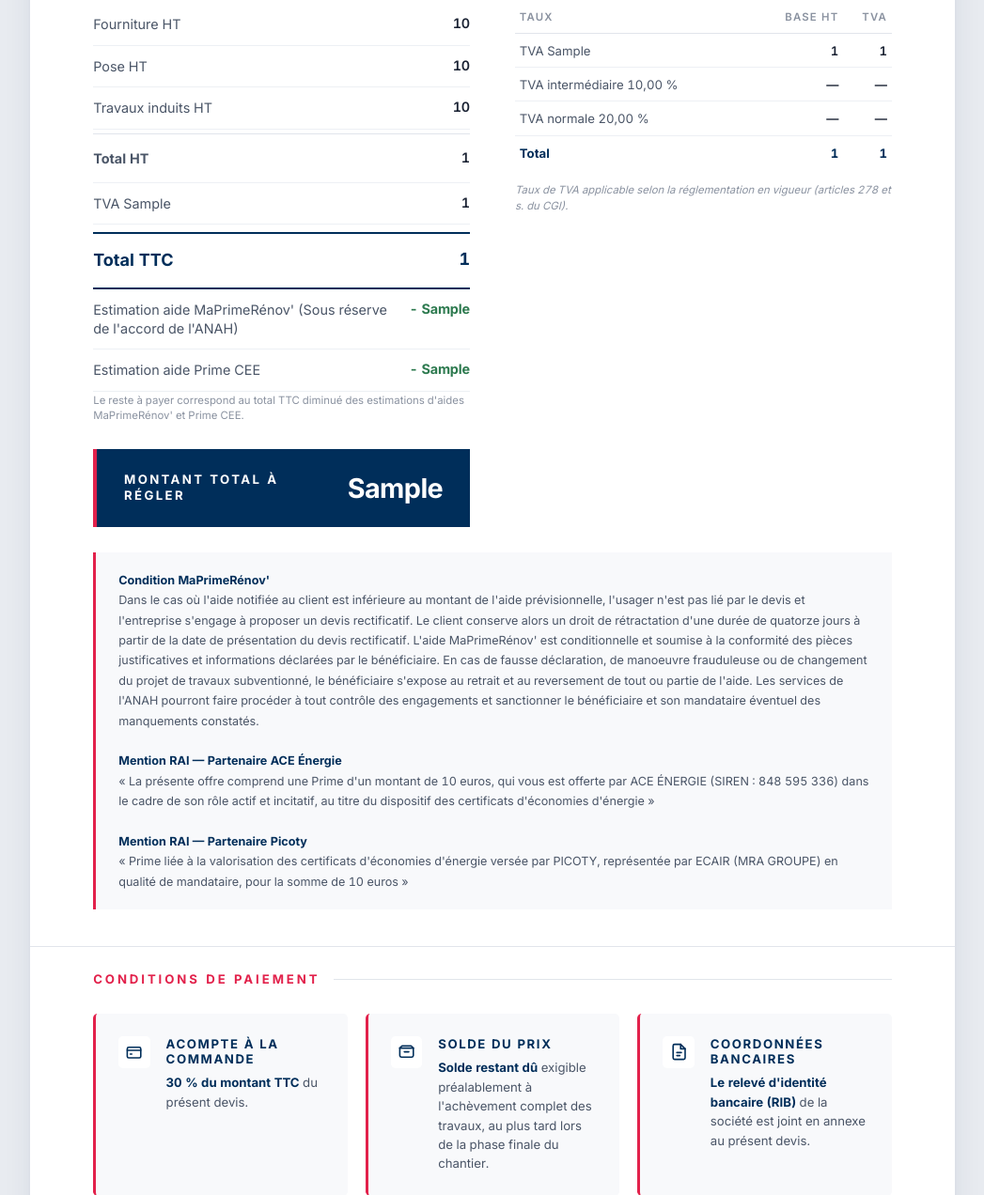
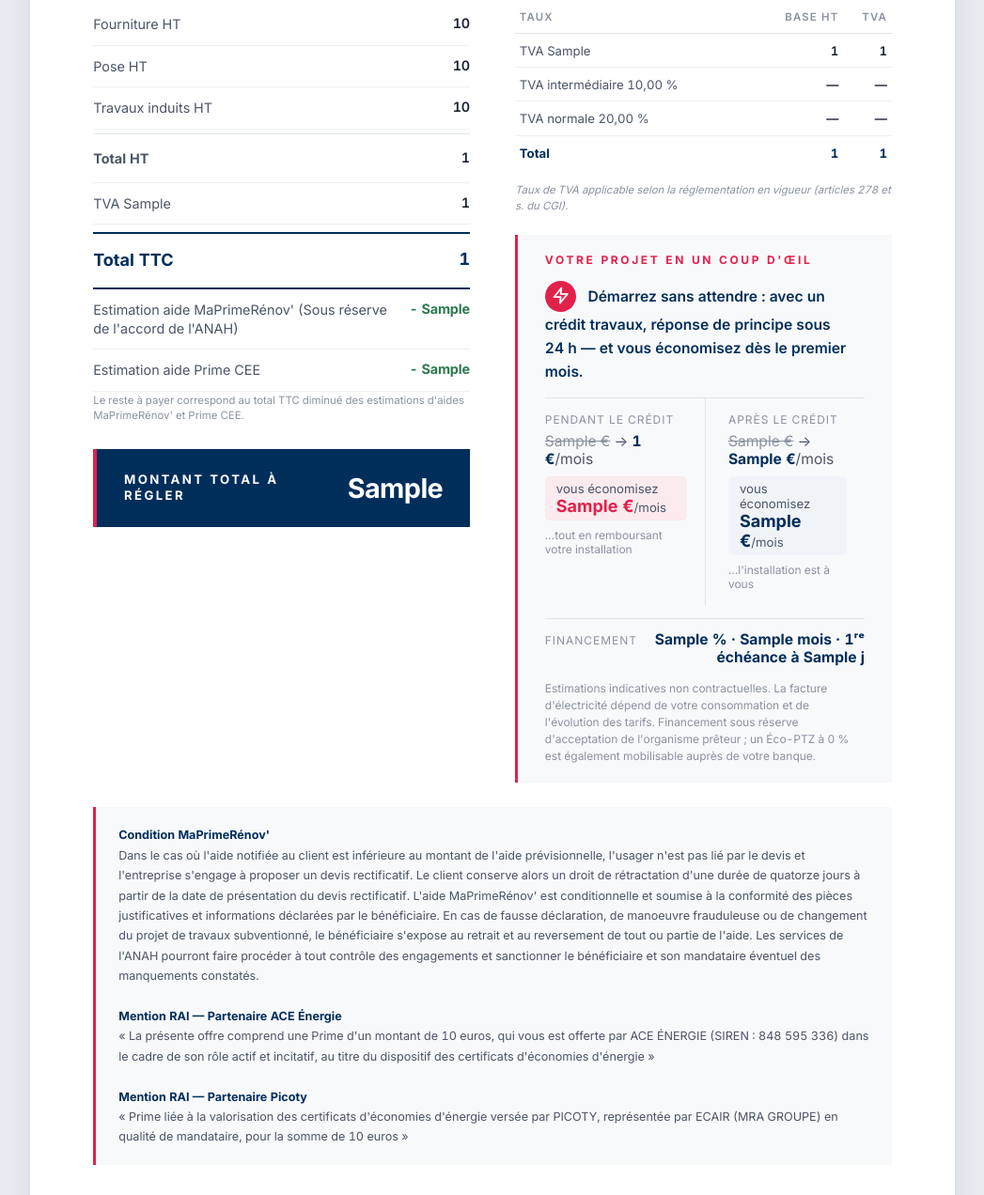
Before and after one commit to avibenchetrit-debug/hexa-pac-lite, a FastAPI app: template templates/devis_pac.html in a window 1280 px wide. Shown: the part 2754-4026 px from the top of the page at 94% size, without its empty margins (116-1163 px from the left). Run offline with FastAPI, Linux system fonts and the light colour scheme; the template is opened without the code that fills it: most values are stand-ins (such as "Sample title", 1, 10 or a date in 2020).

Commit message:
phase 2B: bloc apercu projet sur le devis (economie avec/apres credit)
Co-Authored-By: Claude Opus 4.8 (1M context) <noreply@anthropic.com>

```diff
--- a/main.py
+++ b/main.py
@@ -1832,6 +1832,29 @@ def _build_devis_context(request: Request, numero: str) -> dict:
         devis_value(state, "service", default="chauffage_ecs"),
         facture_avant, admin,
     )
+    _eco = context.get("economie_devis") or {}
+    _fin = context.get("financement_devis") or {}
+    projet_apercu = None
+    if _eco.get("facture_apres_mois") and _eco.get("facture_avant_mois"):
+        _fav = float_value(_eco.get("facture_avant_mois"))
+        _fap = float_value(_eco.get("facture_apres_mois"))
+        _mens = float_value(_fin.get("mensualite"))
+        _total_credit = round(_fap + _mens)
+        _eco_pendant = round(_fav - _total_credit)
+        _eco_apres = round(_fav - _fap)
+        if _fav > 0 and _eco_pendant > 0 and _eco_apres > 0:
+            projet_apercu = {
+                "facture_avant": round(_fav),
+                "facture_apres": round(_fap),
+                "total_credit": _total_credit,
+                "mensualite_credit": round(_mens),
+                "eco_pendant": _eco_pendant,
+                "eco_apres": _eco_apres,
+                "taux_pct": _fin.get("taux_pct"),
+                "duree_mois": _fin.get("duree_mois"),
+                "premiere_echeance_jours": _fin.get("premiere_echeance_jours"),
+            }
+    context["projet_apercu"] = projet_apercu
     return context
 
 
--- a/templates/devis_pac_template.html
+++ b/templates/devis_pac_template.html
@@ -2115,6 +2115,27 @@
     font-style: italic;
     line-height: 1.5;
   }
+  .projet-apercu { margin: 18px 0 0; background: var(--gris-fond); border-left: 3px solid var(--rouge); padding: 16px 24px; }
+  .projet-apercu-title { font-size: 10px; text-transform: uppercase; letter-spacing: 0.22em; color: var(--rouge); font-weight: 700; margin-bottom: 12px; }
+  .projet-apercu-accroche { display: table; width: 100%; margin-bottom: 14px; }
+  .projet-apercu-eclair { display: inline-block; width: 28px; height: 28px; border-radius: 50%; background: var(--rouge); text-align: center; vertical-align: middle; line-height: 32px; margin-right: 10px; }
+  .projet-apercu-accroche > span:last-child { color: var(--bleu); font-weight: 600; font-size: 13px; line-height: 1.4; }
+  .projet-apercu-cols { display: table; width: 100%; table-layout: fixed; border-top: 1px solid var(--gris-ligne); }
+  .projet-apercu-col { display: table-cell; width: 50%; padding: 12px 16px 12px 0; vertical-align: top; }
+  .projet-apercu-col + .projet-apercu-col { padding-left: 20px; border-left: 1px solid var(--gris-ligne); }
+  .projet-apercu-phase { font-size: 10px; text-transform: uppercase; letter-spacing: 0.08em; color: var(--gris-mute); margin-bottom: 5px; }
+  .projet-apercu-ligne { font-size: 13px; color: var(--gris-texte); margin-bottom: 8px; }
+  .projet-apercu-ligne strong { color: var(--bleu); font-weight: 700; }
+  .pa-barre { text-decoration: line-through; color: var(--gris-mute); }
+  .projet-apercu-eco { display: inline-block; padding: 4px 10px; border-radius: 4px; font-size: 11px; color: var(--gris-texte); }
+  .projet-apercu-eco strong { font-size: 15px; }
+  .pa-eco-rouge { background: #FBEAEE; } .pa-eco-rouge strong { color: var(--rouge); }
+  .pa-eco-bleu { background: var(--bleu-pale); } .pa-eco-bleu strong { color: var(--bleu); }
+  .projet-apercu-note { font-size: 10px; color: var(--gris-mute); margin-top: 7px; }
+  .projet-apercu-fin { display: table; width: 100%; margin-top: 12px; padding: 10px 0 0; border-top: 1px solid var(--gris-ligne); }
+  .projet-apercu-fin-label { display: table-cell; font-size: 10px; text-transform: uppercase; letter-spacing: 0.08em; color: var(--gris-mute); }
+  .projet-apercu-fin-val { display: table-cell; text-align: right; font-size: 13px; font-weight: 700; color: var(--bleu); }
+  .projet-apercu-legal { font-size: 10px; color: var(--gris-mute); line-height: 1.5; margin-top: 12px; }
 
   /* Remises récap */
   .remises-recap {
@@ -3450,6 +3471,36 @@
 <tfoot><tr><td>Total</td><td class="right">{{ total_ht }}</td><td class="right">{{ total_tva }}</td></tr></tfoot>
 </table>
 <div class="tva-cgi">Taux de TVA applicable selon la réglementation en vigueur (articles 278 et s. du CGI).</div>
+{% if projet_apercu %}
+<div class="projet-apercu">
+  <div class="projet-apercu-title">Votre projet en un coup d'œil</div>
+  <div class="projet-apercu-accroche">
+    <span class="projet-apercu-eclair">
+      <svg width="16" height="16" viewBox="0 0 24 24" fill="none" stroke="#fff" stroke-width="2.2" stroke-linecap="round" stroke-linejoin="round"><polygon points="13 2 3 14 12 14 11 22 21 10 12 10 13 2"></polygon></svg>
+    </span>
+    <span>Démarrez sans attendre : avec un crédit travaux, réponse de principe sous 24&nbsp;h — et vous économisez dès le premier mois.</span>
+  </div>
+  <div class="projet-apercu-cols">
+    <div class="projet-apercu-col">
+      <div class="projet-apercu-phase">Pendant le crédit</div>
+      <div class="projet-apercu-ligne"><span class="pa-barre">{{ projet_apercu.facture_avant }} €</span> → <strong>{{ projet_apercu.total_credit }} €</strong>/mois</div>
+      <div class="projet-apercu-eco pa-eco-rouge">vous économisez <strong>{{ projet_apercu.eco_pendant }} €</strong>/mois</div>
+      <div class="projet-apercu-note">…tout en remboursant votre installation</div>
+    </div>
+    <div class="projet-apercu-col">
+      <div class="projet-apercu-phase">Après le crédit</div>
+      <div class="projet-apercu-ligne"><span class="pa-barre">{{ projet_apercu.facture_avant }} €</span> → <strong>{{ projet_apercu.facture_apres }} €</strong>/mois</div>
+      <div class="projet-apercu-eco pa-eco-bleu">vous économisez <strong>{{ projet_apercu.eco_apres }} €</strong>/mois</div>
+      <div class="projet-apercu-note">…l'installation est à vous</div>
+    </div>
+  </div>
+  <div class="projet-apercu-fin">
+    <span class="projet-apercu-fin-label">Financement</span>
+    <span class="projet-apercu-fin-val">{{ projet_apercu.taux_pct }} % · {{ projet_apercu.duree_mois }} mois · 1ʳᵉ échéance à {{ projet_apercu.premiere_echeance_jours }} j</span>
+  </div>
+  <div class="projet-apercu-legal">Estimations indicatives non contractuelles. La facture d'électricité dépend de votre consommation et de l'évolution des tarifs. Financement sous réserve d'acceptation de l'organisme prêteur ; un Éco-PTZ à 0&nbsp;% est également mobilisable auprès de votre banque.</div>
+</div>
+{% endif %}
 
 </div>
 </div>
```
